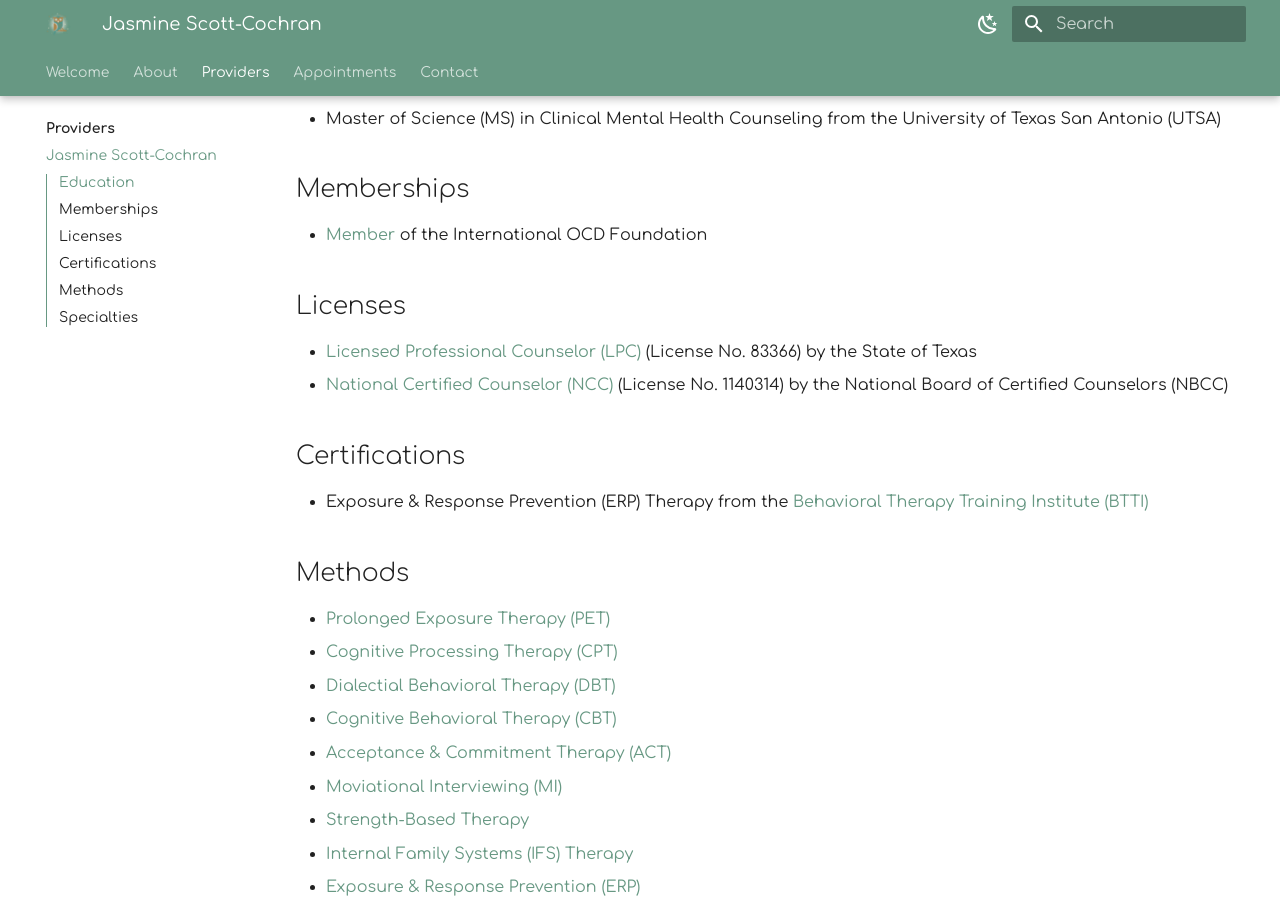
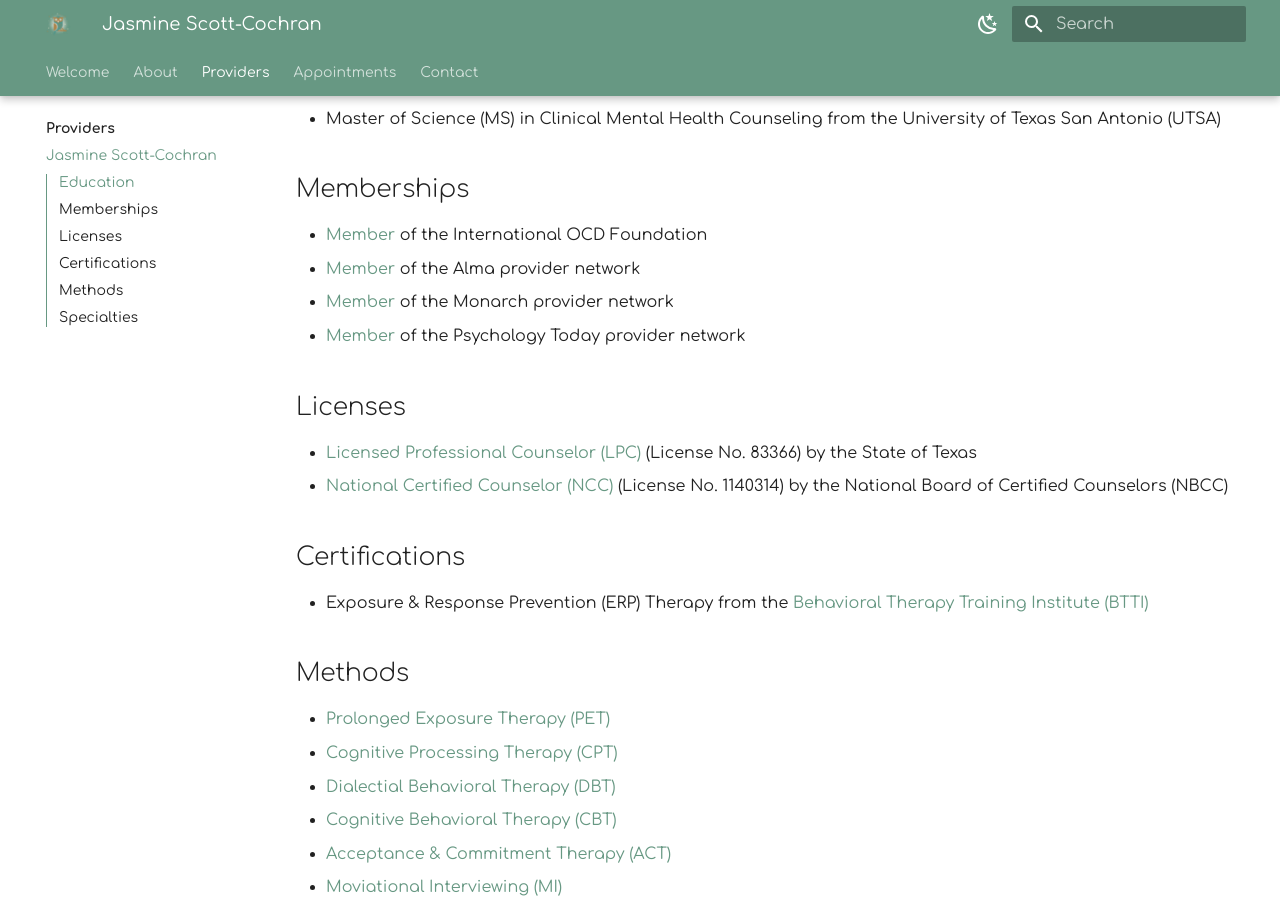
Before and after one commit to motm-therapy/website, an MkDocs documentation site: the page built from docs/providers/jasmine.md, in a window 1280 px wide and 900 px high, scrolled down 1334 px. Built offline with MkDocs 1.6.1 and Material for MkDocs 9.7.7, drawn with Linux system fonts in a browser that asks for light colours; plug-ins that fetch from the network failed and are left out.

Commit message:
Update jasmine.md

```diff
--- a/docs/providers/jasmine.md
+++ b/docs/providers/jasmine.md
@@ -28,6 +28,9 @@ As your counselor, Jasmine will use her rich behavioral-focused and integrative
 ## Memberships
 
 - [Member](https://motmtherapy.com/iocdf) of the International OCD Foundation
+- [Member](https://motmtherapy.com/alma) of the Alma provider network
+- [Member](https://motmtherapy.com/monarch) of the Monarch provider network
+- [Member](https://motmtherapy.com/psychology-today) of the Psychology Today provider network
 
 ## Licenses
 
```
